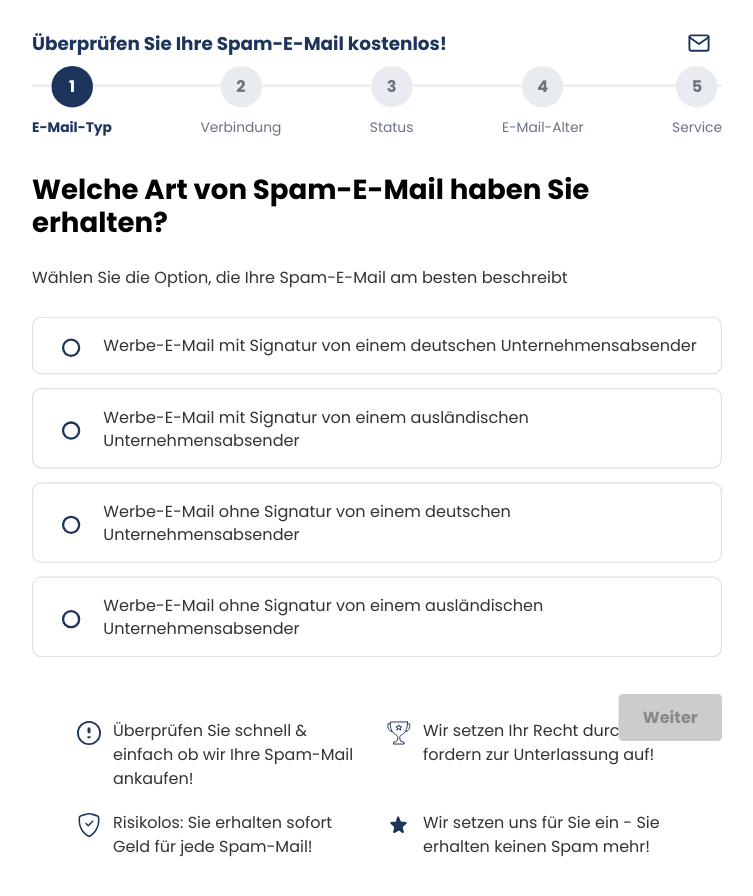
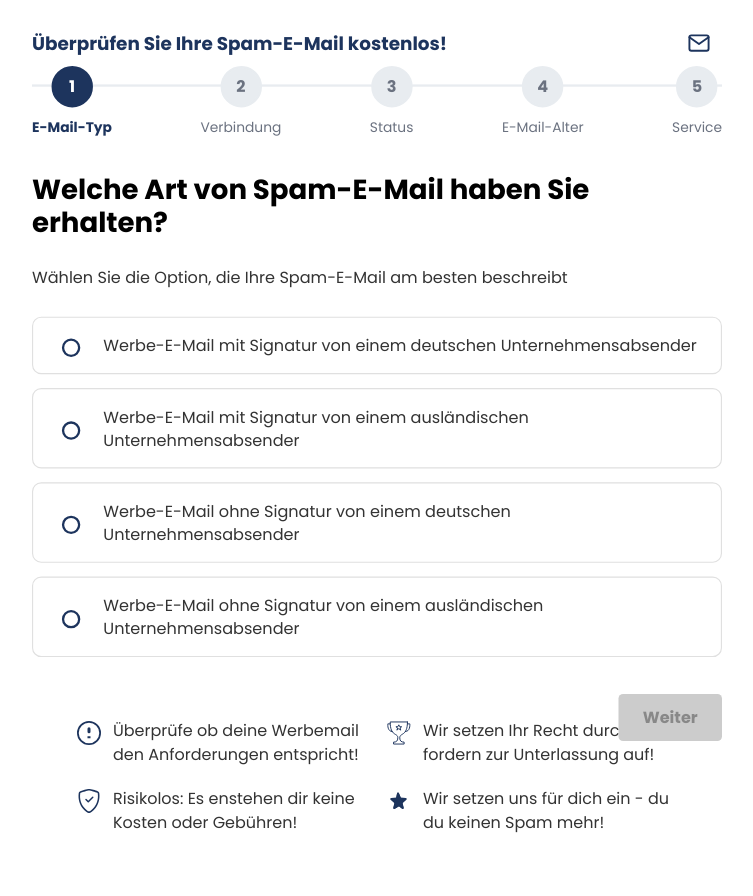
Before and after one commit to MalikNabiAwan/clientform, a plain HTML site: page index.html in a window 1280 px wide. Shown: the whole page, without its empty margins (263-1016 px from the left). After the commit the page ends 875 px from the top, so only its background shows below. Drawn offline with Linux system fonts and the light colour scheme.

Commit message:
Update index.html

```diff
--- a/index.html
+++ b/index.html
@@ -2127,7 +2127,7 @@
         <svg xmlns="http://www.w3.org/2000/svg" width="32" height="32" fill="none" color="#1D345D" class="stat-icon" viewBox="0 0 24 24">
           <path fill="currentColor" d="M12 1.75a10.25 10.25 0 1 1 0 20.5 10.25 10.25 0 0 1 0-20.5ZM12 0a12 12 0 1 0 0 24A12 12 0 0 0 12 0Zm-1.5 7.75a1.5 1.5 0 1 1 3 0v3a1.5 1.5 0 1 1-3 0v-3Zm0 7.5h3v2h-3v-2Z"/>
         </svg>
-        <p>Überprüfen Sie schnell & einfach ob wir Ihre Spam-Mail ankaufen!</p>
+        <p>Überprüfe ob deine Werbemail den Anforderungen entspricht!</p>
       </div>
       <div class="stat-item">
         <svg xmlns="http://www.w3.org/2000/svg" width="32" height="32" fill="none" color="#1D345D" class="stat-icon" viewBox="0 0 39 40">
@@ -2142,14 +2142,14 @@
           <path d="M5.338 1.59a61 61 0 0 0-2.837.856.48.48 0 0 0-.328.39c-.554 4.157.726 7.19 2.253 9.188a10.7 10.7 0 0 0 2.287 2.233c.346.244.652.42.893.533q.18.085.293.118a1 1 0 0 0 .101.025 1 1 0 0 0 .1-.025q.114-.034.294-.118c.24-.113.547-.29.893-.533a10.7 10.7 0 0 0 2.287-2.233c1.527-1.997 2.807-5.031 2.253-9.188a.48.48 0 0 0-.328-.39c-.651-.213-1.75-.56-2.837-.855C9.552 1.29 8.531 1.067 8 1.067c-.53 0-1.552.223-2.662.524zM5.072.56C6.157.265 7.31 0 8 0s1.843.265 2.928.56c1.11.3 2.229.655 2.887.87a1.54 1.54 0 0 1 1.044 1.262c.596 4.477-.787 7.795-2.465 9.99a11.8 11.8 0 0 1-2.517 2.453 7 7 0 0 1-1.048.625c-.28.132-.581.24-.829.24s-.548-.108-.829-.24a7 7 0 0 1-1.048-.625 11.8 11.8 0 0 1-2.517-2.453C1.928 10.487.545 7.169 1.141 2.692A1.54 1.54 0 0 1 2.185 1.43 63 63 0 0 1 5.072.56"/>
           <path d="M10.854 5.146a.5.5 0 0 1 0 .708l-3 3a.5.5 0 0 1-.708 0l-1.5-1.5a.5.5 0 1 1 .708-.708L7.5 7.793l2.646-2.647a.5.5 0 0 1 .708 0"/>
         </svg>
-        <p>Risikolos: Sie erhalten sofort Geld für jede Spam-Mail!</p>
+        <p>Risikolos: Es enstehen dir keine Kosten oder Gebühren!</p>
       </div>
       <div class="stat-item">
         <svg xmlns="http://www.w3.org/2000/svg" width="40" height="40" fill="currentColor" class="stat-icon" viewBox="0 0 24 24">
           <path d="M12 17.27L15.15 19.78c.76.46 1.69-.22 1.49-1.08l-1.1-4.72 3.67-3.18c.67-.58.31-1.68-.57-1.75l-4.83-.41-1.89-4.46c-.34-.81-1.5-.81-1.84 0L9.19 8.63l-4.83.41c-.88.07-1.24 1.17-.57 1.75l3.67 3.18-1.1 4.72c-.2.86.73 1.54 1.49 1.08L12 17.27z"/>
           <path d="M12 17.27L15.15 19.78c.76.46 1.69-.22 1.49-1.08l-1.1-4.72 3.67-3.18c.67-.58.31-1.68-.57-1.75l-4.83-.41-1.89-4.46c-.34-.81-1.5-.81-1.84 0L9.19 8.63l-4.83.41c-.88.07-1.24 1.17-.57 1.75l3.67 3.18-1.1 4.72c-.2.86.73 1.54 1.49 1.08L12 17.27z"/>
         </svg>
-        <p>Wir setzen uns für Sie ein - Sie erhalten keinen Spam mehr!</p>
+        <p>Wir setzen uns für dich ein - du du keinen Spam mehr!</p>
       </div>
     </div>
 </body>
```
